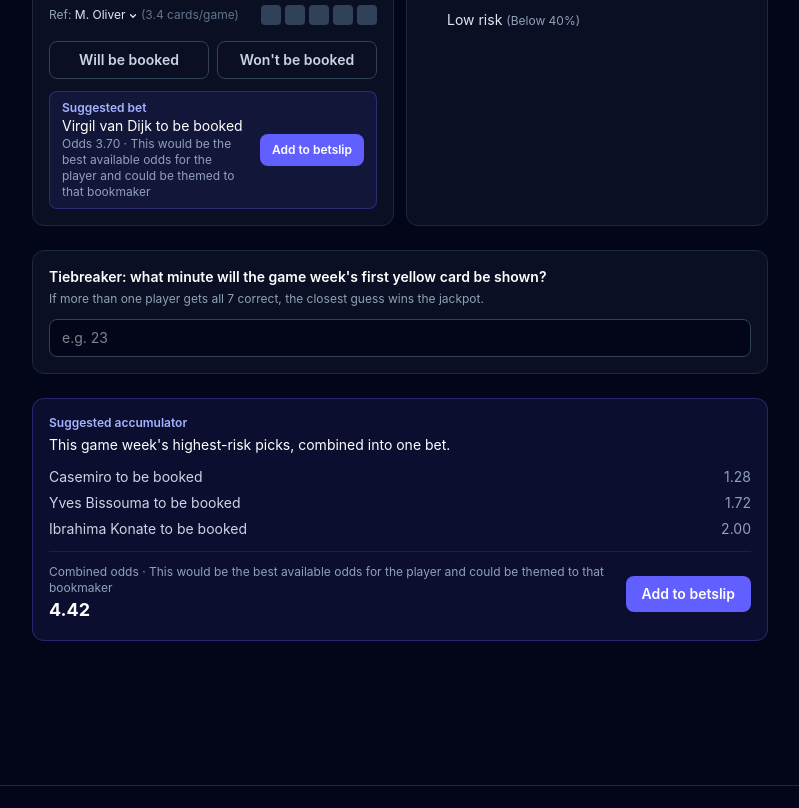
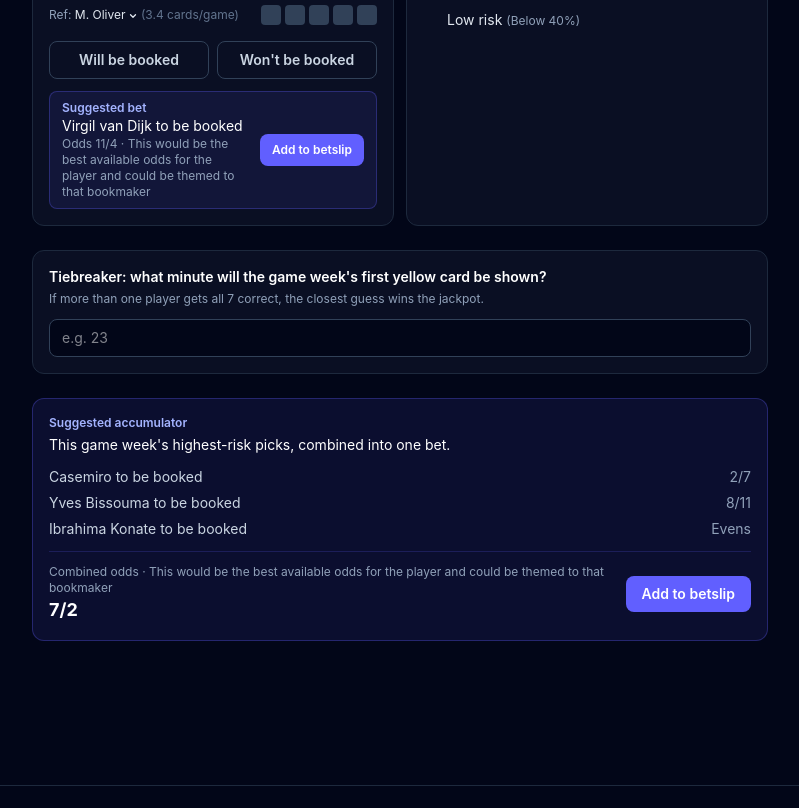
Before and after one commit to wanandonly/player-carded-FTP-prototype, a React (Vite) app: page / in a window 1280 px wide. Shown: the part 1620-2428 px from the top of the page, without its empty margins (240-1039 px from the left). Built offline with nearby package versions, Linux system fonts and the light colour scheme.

Commit message:
refactor: updated odds to fractional ones

```diff
--- a/src/components/PlayerCard.tsx
+++ b/src/components/PlayerCard.tsx
@@ -1,5 +1,6 @@
 import { useState } from "react";
 import type { ShortlistEntry } from "../data/types";
+import { decimalOddsFromRiskPercent, toFractionalOdds } from "../game/odds";
 import { FormChips } from "./FormChips";
 import { RiskBadge } from "./RiskBadge";
 import { StatBar } from "./StatBar";
@@ -18,7 +19,7 @@ export function PlayerCard({
   const { player, team, opponent, referee, stats, risk } = entry;
   const [showRefStats, setShowRefStats] = useState(false);
 
-  const decimalOdds = (100 / risk.riskPercent).toFixed(2);
+  const fractionalOdds = toFractionalOdds(decimalOddsFromRiskPercent(risk.riskPercent));
 
   return (
     <div className="flex w-full flex-col gap-3 rounded-xl border border-slate-800 bg-slate-900/60 p-4 text-left">
@@ -138,8 +139,8 @@ export function PlayerCard({
             {player.name} to be booked
           </p>
           <p className="text-xs text-slate-400">
-            Odds {decimalOdds} · This would be the best available odds for the
-            player and could be themed to that bookmaker
+            Odds {fractionalOdds} · This would be the best available odds for
+            the player and could be themed to that bookmaker
           </p>
         </div>
         <span className="shrink-0 rounded-lg bg-indigo-500 px-3 py-2 text-xs font-semibold text-white">
--- a/src/components/SuggestedAccumulator.tsx
+++ b/src/components/SuggestedAccumulator.tsx
@@ -1,10 +1,7 @@
 import type { ShortlistEntry } from "../data/types";
+import { decimalOddsFromRiskPercent, toFractionalOdds } from "../game/odds";
 
 const ACCUMULATOR_LEG_COUNT = 3;
-
-function decimalOddsFor(riskPercent: number): number {
-  return 100 / riskPercent;
-}
 
 interface SuggestedAccumulatorProps {
   shortlist: ShortlistEntry[];
@@ -18,7 +15,7 @@ export function SuggestedAccumulator({ shortlist }: SuggestedAccumulatorProps) {
   if (legs.length < 2) return null;
 
   const combinedOdds = legs.reduce(
-    (acc, entry) => acc * decimalOddsFor(entry.risk.riskPercent),
+    (acc, entry) => acc * decimalOddsFromRiskPercent(entry.risk.riskPercent),
     1,
   );
 
@@ -39,7 +36,7 @@ export function SuggestedAccumulator({ shortlist }: SuggestedAccumulatorProps) {
           >
             <span className="truncate">{entry.player.name} to be booked</span>
             <span className="shrink-0 text-slate-400">
-              {decimalOddsFor(entry.risk.riskPercent).toFixed(2)}
+              {toFractionalOdds(decimalOddsFromRiskPercent(entry.risk.riskPercent))}
             </span>
           </li>
         ))}
@@ -52,7 +49,7 @@ export function SuggestedAccumulator({ shortlist }: SuggestedAccumulatorProps) {
             and could be themed to that bookmaker
           </p>
           <p className="text-lg font-bold text-white">
-            {combinedOdds.toFixed(2)}
+            {toFractionalOdds(combinedOdds)}
           </p>
         </div>
         <span className="shrink-0 rounded-lg bg-indigo-500 px-4 py-2 text-sm font-semibold text-white">
--- /dev/null
+++ b/src/game/odds.ts
@@ -0,0 +1,95 @@
+export function decimalOddsFromRiskPercent(riskPercent: number): number {
+  return 100 / riskPercent
+}
+
+// Standard UK bookmaker fractional odds ladder, with each rung's decimal
+// equivalent — real prices only, so results always look like odds a
+// bookmaker would actually offer rather than an arbitrary reduced fraction.
+const FRACTIONAL_ODDS_LADDER: Array<{ label: string; decimal: number }> = [
+  { label: '1/100', decimal: 1.01 },
+  { label: '1/50', decimal: 1.02 },
+  { label: '1/33', decimal: 1.03 },
+  { label: '1/25', decimal: 1.04 },
+  { label: '1/20', decimal: 1.05 },
+  { label: '1/16', decimal: 1.0625 },
+  { label: '1/14', decimal: 1.0714 },
+  { label: '1/12', decimal: 1.0833 },
+  { label: '1/10', decimal: 1.1 },
+  { label: '1/9', decimal: 1.1111 },
+  { label: '1/8', decimal: 1.125 },
+  { label: '2/15', decimal: 1.1333 },
+  { label: '1/7', decimal: 1.1429 },
+  { label: '2/13', decimal: 1.1538 },
+  { label: '1/6', decimal: 1.1667 },
+  { label: '2/11', decimal: 1.1818 },
+  { label: '1/5', decimal: 1.2 },
+  { label: '2/9', decimal: 1.2222 },
+  { label: '1/4', decimal: 1.25 },
+  { label: '2/7', decimal: 1.2857 },
+  { label: '3/10', decimal: 1.3 },
+  { label: '1/3', decimal: 1.3333 },
+  { label: '4/11', decimal: 1.3636 },
+  { label: '2/5', decimal: 1.4 },
+  { label: '4/9', decimal: 1.4444 },
+  { label: '1/2', decimal: 1.5 },
+  { label: '8/15', decimal: 1.5333 },
+  { label: '4/7', decimal: 1.5714 },
+  { label: '8/13', decimal: 1.6154 },
+  { label: '4/6', decimal: 1.6667 },
+  { label: '8/11', decimal: 1.7273 },
+  { label: '4/5', decimal: 1.8 },
+  { label: '5/6', decimal: 1.8333 },
+  { label: '10/11', decimal: 1.9091 },
+  { label: 'Evens', decimal: 2.0 },
+  { label: '11/10', decimal: 2.1 },
+  { label: '6/5', decimal: 2.2 },
+  { label: '5/4', decimal: 2.25 },
+  { label: '11/8', decimal: 2.375 },
+  { label: '6/4', decimal: 2.5 },
+  { label: '13/8', decimal: 2.625 },
+  { label: '7/4', decimal: 2.75 },
+  { label: '15/8', decimal: 2.875 },
+  { label: '2/1', decimal: 3.0 },
+  { label: '9/4', decimal: 3.25 },
+  { label: '5/2', decimal: 3.5 },
+  { label: '11/4', decimal: 3.75 },
+  { label: '3/1', decimal: 4.0 },
+  { label: '7/2', decimal: 4.5 },
+  { label: '4/1', decimal: 5.0 },
+  { label: '9/2', decimal: 5.5 },
+  { label: '5/1', decimal: 6.0 },
+  { label: '11/2', decimal: 6.5 },
+  { label: '6/1', decimal: 7.0 },
+  { label: '13/2', decimal: 7.5 },
+  { label: '7/1', decimal: 8.0 },
+  { label: '15/2', decimal: 8.5 },
+  { label: '8/1', decimal: 9.0 },
+  { label: '9/1', decimal: 10.0 },
+  { label: '10/1', decimal: 11.0 },
+  { label: '12/1', decimal: 13.0 },
+  { label: '14/1', decimal: 15.0 },
+  { label: '16/1', decimal: 17.0 },
+  { label: '20/1', decimal: 21.0 },
+  { label: '25/1', decimal: 26.0 },
+  { label: '33/1', decimal: 34.0 },
+  { label: '50/1', decimal: 51.0 },
+  { label: '100/1', decimal: 101.0 },
+]
+
+/** Snaps decimal odds to the nearest rung on the standard fractional odds ladder. */
+export function toFractionalOdds(decimalOdds: number): string {
+  if (!Number.isFinite(decimalOdds) || decimalOdds <= 1) return '0/1'
+
+  let closest = FRACTIONAL_ODDS_LADDER[0]
+  let smallestDiff = Math.abs(decimalOdds - closest.decimal)
+
+  for (const rung of FRACTIONAL_ODDS_LADDER) {
+    const diff = Math.abs(decimalOdds - rung.decimal)
+    if (diff < smallestDiff) {
+      smallestDiff = diff
+      closest = rung
+    }
+  }
+
+  return closest.label
+}
```
